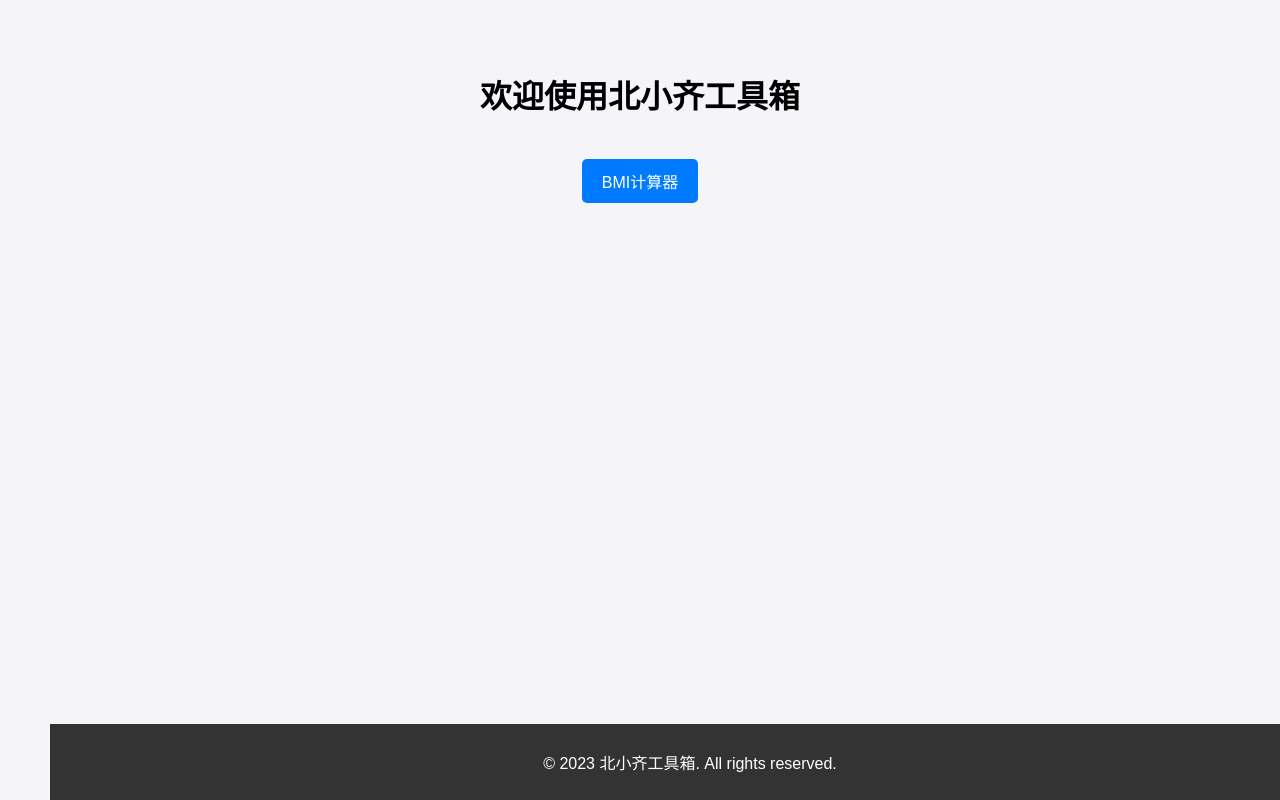
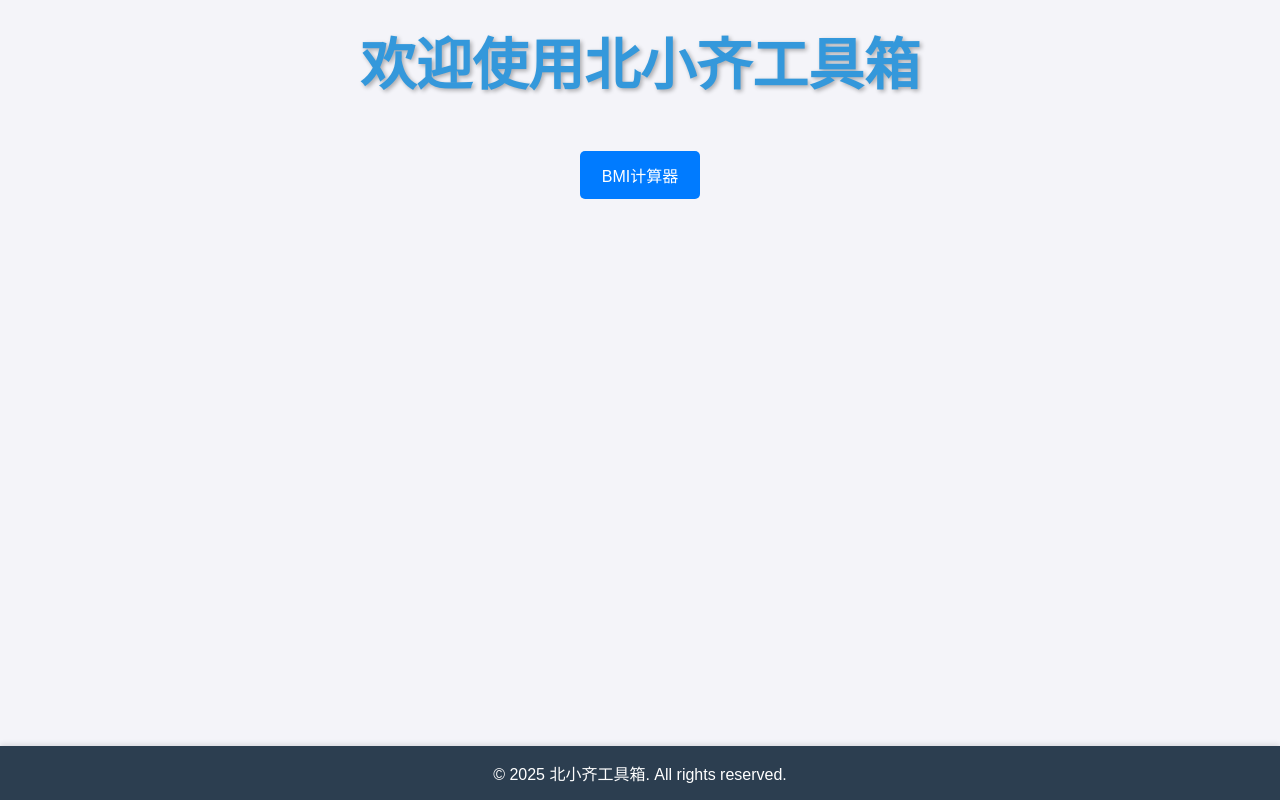
Before and after one commit to BxiaoQi/BxiaoQi, a plain HTML site: page index.html in a window 1280 px wide. Drawn offline with Linux system fonts and the light colour scheme.

Commit message:
美化页面

```diff
--- a/css/index.css
+++ b/css/index.css
@@ -1,3 +1,11 @@
+* {
+    margin: 0;
+    padding: 0;
+    box-sizing: border-box;
+    text-decoration: none;
+}
+
+
 body {
     font-family: Arial, sans-serif;
     background-color: #f4f4f9;
@@ -7,7 +15,6 @@ body {
 
 .container {
     text-align: center;
-    padding: 50px;
 }
 
 .tool-button {
@@ -19,18 +26,29 @@ body {
     text-decoration: none;
     border-radius: 5px;
     transition: background-color 0.3s;
+    border: 2px solid transparent; /* 新增：增加按钮边框 */
 }
 
 .tool-button:hover {
     background-color: #0056b3;
+    border-color: #0056b3; /* 新增：增加悬停时的边框颜色 */
+}
+
+.title {
+    font-size: 3.5em; /* 修改：增加字体大小 */
+    margin-top: 20px;
+    margin-bottom: 30px;
+    color: #3498db; /* 修改：调整颜色 */
+    text-shadow: 2px 2px 4px rgba(0, 0, 0, 0.3);
 }
 
 footer {
-    background-color: #333;
+    background-color: #2c3e50;
     color: white;
     text-align: center;
-    padding: 10px 0;
+    padding: 15px 0; /* 修改：增加内边距 */
     position: fixed;
     width: 100%;
     bottom: 0;
+    box-shadow: 0 -2px 5px rgba(0, 0, 0, 0.1);
 }
--- a/index.html
+++ b/index.html
@@ -6,19 +6,18 @@
     <meta name="viewport" content="width=device-width, initial-scale=1.0">
     <link rel="stylesheet" href="./css/index.css">
     <link rel="icon" href="./images/favicon.ico" type="image/x-icon">
-    <script src="./js/ForbidView.js"></script>
     <title>北小齐工具箱</title>
 </head>
 
 <body>
     <div class="container">
-        <h1>欢迎使用北小齐工具箱</h1>
-        <a id="btn" href="./tool/BMI/index.html" class="tool-button">BMI计算器</a>
-        <!-- 删除: <a id="btn" href="./tool/BMI/index.html">BMI计算器</a> -->
+        <h1 class="title">欢迎使用北小齐工具箱</h1>
+        <a id="btn" href="./tool/BMI/index.html" class="tool-button" target="_blank">BMI计算器</a>
         <footer>
-            <p>&copy; 2023 北小齐工具箱. All rights reserved.</p>
+            <p>&copy; 2025 北小齐工具箱. All rights reserved.</p>
         </footer>
     </div>
+    <script src="./js/ForbidView.js"></script>
     <script src="./js/index.js"></script>
 </body>
 
```
